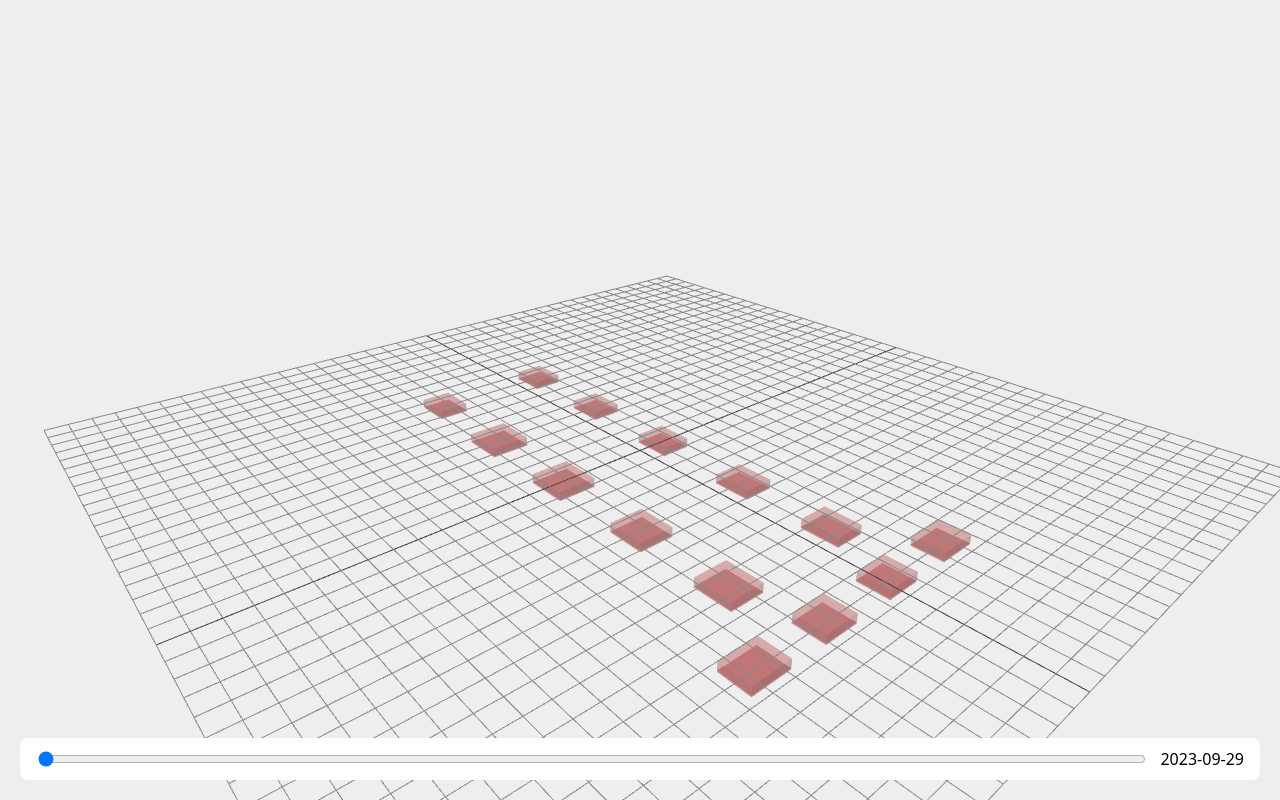
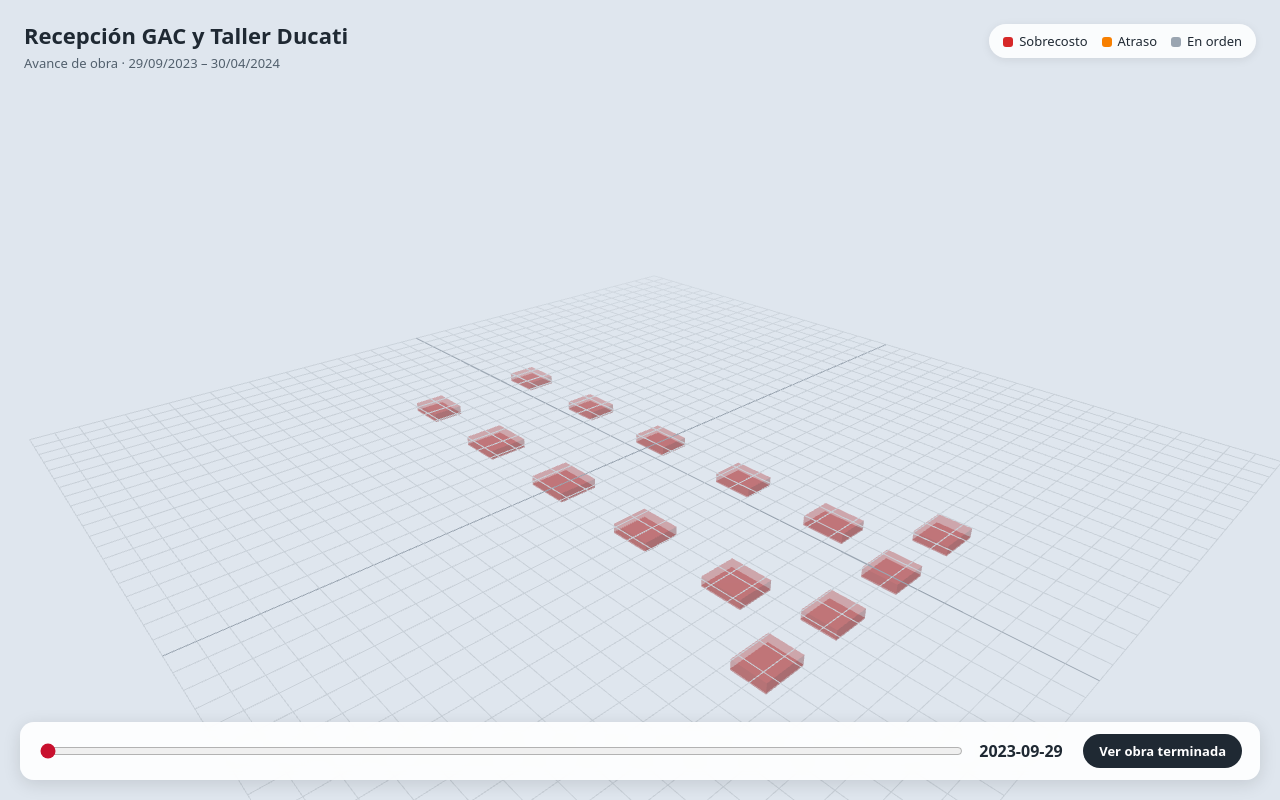
Before and after one commit to PaoQuin/dashboard-obra, a website built with Vite: page index.html in a window 1280 px wide. Built offline with nearby package versions, Linux system fonts and the light colour scheme; animation ran at ten frames a second.

Commit message:
Mejoras visuales y vista de obra terminada

```diff
--- a/index.html
+++ b/index.html
@@ -2,9 +2,19 @@
 <html lang="es">
 <head><meta charset="UTF-8" /><title>Dashboard de avance de obra</title></head>
 <body>
+  <header id="titulo">
+    <h1>Recepción GAC y Taller Ducati</h1>
+    <p>Avance de obra · 29/09/2023 – 30/04/2024</p>
+  </header>
+  <div id="leyenda">
+    <span><i style="background:#d62828"></i>Sobrecosto</span>
+    <span><i style="background:#f77f00"></i>Atraso</span>
+    <span><i style="background:#9aa5b1"></i>En orden</span>
+  </div>
   <div id="controles">
     <input type="range" id="slider" />
     <span id="fecha"></span>
+    <button id="modo">Ver obra terminada</button>
   </div>
   <div id="tarjeta" hidden></div>
   <script type="module" src="/src/main.js"></script>
--- /dev/null
+++ b/src/apariencia.js
@@ -0,0 +1,66 @@
+
+// Dos formas de ver el edificio:
+// "costos": el color dice si el ítem tuvo sobrecosto, atraso o está en orden.
+// "terminada": colores parecidos a la obra real (estructura gris, fachada roja).
+const COLOR_TERMINADA = {
+  fundacion: 0x7d8288,
+  viga: 0x9ea3a8,
+  columna: 0xb8bcc0,
+  losa: 0xc9ccd0,
+  escalera: 0xb8bcc0,
+  piso: 0x8c9196,
+  cubierta: 0x2f3237,
+  muro: 0x3a3d42,
+  fachada: 0xc8102e,
+};
+
+const FONDO = {
+  costos: 0xdfe6ee,
+  terminada: 0x15181d,
+};
+
+export function configurarApariencia(scene, mallas, grilla) {
+  const boton = document.querySelector('#modo');
+  const leyenda = document.querySelector('#leyenda');
+  const slider = document.querySelector('#slider');
+
+  // Guardamos el color original (el de costos) de cada material una sola vez.
+  const materiales = new Map();
+  for (const m of mallas) {
+    if (!materiales.has(m.material)) {
+      materiales.set(m.material, { costo: m.material.color.getHex(), elemento: m.userData });
+    }
+  }
+
+  let modo = 'costos';
+
+  const aplicar = () => {
+    const terminada = modo === 'terminada';
+    for (const [material, { costo, elemento }] of materiales) {
+      material.color.setHex(terminada ? COLOR_TERMINADA[elemento.tipo] ?? 0x9ea3a8 : costo);
+      // La cenefa de aluminio brilla un poco de noche, como el letrero iluminado.
+      const brilla = terminada && elemento.id_elemento === 'Cenefa_aluminio';
+      material.emissive.setHex(brilla ? 0xffffff : 0x000000);
+      material.emissiveIntensity = brilla ? 0.6 : 1;
+    }
+    scene.background.setHex(FONDO[modo]);
+    scene.fog.color.setHex(FONDO[modo]);
+    grilla.material.transparent = true;
+    grilla.material.opacity = terminada ? 0.15 : 1;
+    grilla.material.needsUpdate = true;
+    document.body.classList.toggle('noche', terminada);
+    leyenda.hidden = terminada;
+    boton.textContent = terminada ? 'Ver costos' : 'Ver obra terminada';
+
+    // En la vista terminada mostramos el edificio completo.
+    if (terminada) {
+      slider.value = slider.max;
+      slider.dispatchEvent(new Event('input'));
+    }
+  };
+
+  boton.addEventListener('click', () => {
+    modo = modo === 'costos' ? 'terminada' : 'costos';
+    aplicar();
+  });
+}
--- a/src/main.js
+++ b/src/main.js
@@ -3,27 +3,33 @@ import { OrbitControls } from 'three/addons/controls/OrbitControls.js';
 import { crearEdificio } from './edificio.js';
 import { configurarSlider } from './tiempo.js';
 import { activarClick } from './interaccion.js';
+import { configurarApariencia } from './apariencia.js';
 import './style.css';
 
 const scene = new THREE.Scene();
-scene.background = new THREE.Color(0xeeeeee);
+scene.background = new THREE.Color(0xdfe6ee);
+scene.fog = new THREE.Fog(0xdfe6ee, 40, 90);
 
 const camera = new THREE.PerspectiveCamera(50, innerWidth / innerHeight, 0.1, 200);
 camera.position.set(28, 18, -14);
 
 const renderer = new THREE.WebGLRenderer({ antialias: true });
+renderer.setPixelRatio(Math.min(devicePixelRatio, 2));
 renderer.setSize(innerWidth, innerHeight);
 document.body.appendChild(renderer.domElement);
 
 const controls = new OrbitControls(camera, renderer.domElement);
 controls.target.set(5.5, 2.5, 12);
 controls.enableDamping = true;
+controls.autoRotate = true;
+controls.autoRotateSpeed = 0.6;
+controls.addEventListener('start', () => (controls.autoRotate = false));
 
 scene.add(new THREE.AmbientLight(0xffffff, 0.6));
-const sol = new THREE.DirectionalLight(0xffffff, 1.2);
+const sol = new THREE.DirectionalLight(0xffffff, 1.5);
 sol.position.set(10, 20, 10);
 scene.add(sol);
-const grilla = new THREE.GridHelper(40, 40);
+const grilla = new THREE.GridHelper(40, 40, 0x9aa5b1, 0xc8d0d8);
 grilla.position.set(5.5, 0, 12);
 scene.add(grilla);
 
@@ -33,6 +39,7 @@ scene.add(grupo);
 
 configurarSlider(elementos, mallas);
 activarClick(camera, renderer, mallas);
+configurarApariencia(scene, mallas, grilla);
 
 addEventListener('resize', () => {
   camera.aspect = innerWidth / innerHeight;
@@ -44,3 +51,5 @@ renderer.setAnimationLoop(() => {
   controls.update();
   renderer.render(scene, camera);
 });
+
+window.camera = camera;
--- a/src/style.css
+++ b/src/style.css
@@ -1,7 +1,32 @@
-body { margin: 0; overflow: hidden; font-family: system-ui, sans-serif; }
+body { margin: 0; overflow: hidden; font-family: system-ui, sans-serif; color: #1f2933; }
+
+#titulo { position: fixed; top: 20px; left: 24px; pointer-events: none; }
+#titulo h1 { margin: 0; font-size: 22px; font-weight: 700; }
+#titulo p { margin: 4px 0 0; font-size: 13px; color: #52606d; }
+
+#leyenda { position: fixed; top: 24px; right: 24px; display: flex; gap: 14px;
+  background: rgba(255,255,255,.85); padding: 8px 14px; border-radius: 999px;
+  font-size: 13px; box-shadow: 0 2px 10px rgba(0,0,0,.08); }
+#leyenda i { display: inline-block; width: 10px; height: 10px; border-radius: 3px;
+  margin-right: 6px; vertical-align: -1px; }
+
 #controles { position: fixed; bottom: 20px; left: 20px; right: 20px;
-  display: flex; gap: 12px; align-items: center;
-  background: #fff; padding: 10px 16px; border-radius: 8px; }
-#slider { flex: 1; }
-#tarjeta { position: fixed; background: #fff; padding: 10px 14px;
-  border-radius: 8px; box-shadow: 0 2px 8px rgba(0,0,0,.2); font-size: 14px; }
+  display: flex; gap: 14px; align-items: center;
+  background: rgba(255,255,255,.9); padding: 12px 18px; border-radius: 14px;
+  box-shadow: 0 4px 18px rgba(0,0,0,.12); backdrop-filter: blur(6px); }
+#slider { flex: 1; accent-color: #c8102e; }
+#fecha { font-variant-numeric: tabular-nums; font-weight: 600; min-width: 90px; }
+#modo { border: 0; border-radius: 999px; padding: 8px 16px; cursor: pointer;
+  background: #1f2933; color: #fff; font: inherit; font-size: 13px; font-weight: 600; }
+#modo:hover { background: #c8102e; }
+
+#tarjeta { position: fixed; background: #fff; padding: 12px 16px; line-height: 1.5;
+  border-radius: 12px; box-shadow: 0 6px 24px rgba(0,0,0,.18); font-size: 14px; }
+
+/* Vista "obra terminada" de noche */
+body.noche #titulo h1 { color: #fff; }
+body.noche #titulo p { color: #aab4be; }
+body.noche #controles { background: rgba(30,34,40,.85); color: #fff; }
+body.noche #modo { background: #c8102e; }
+body.noche #modo:hover { background: #fff; color: #1f2933; }
+#leyenda[hidden] { display: none; }
```
